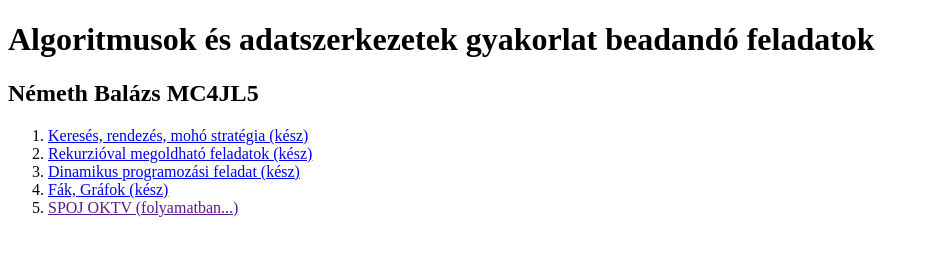
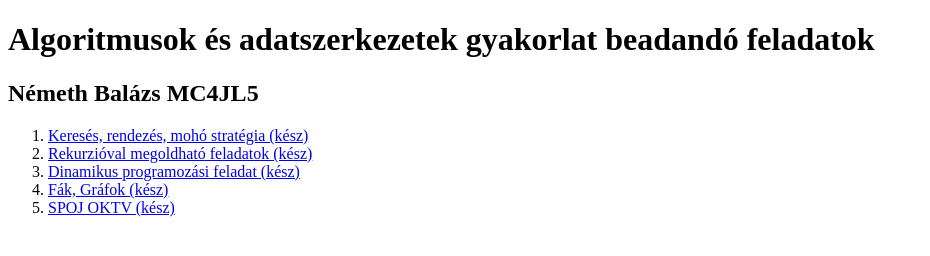
Before and after one commit to nemeth-balazs/Algoritmusok_Adatszerkezetek_Projekt_Webpage, a plain HTML site: page index.html in a window 1280 px wide. Shown: the whole page, without its empty margins (0-930 px from the left). Drawn offline with Linux system fonts and the light colour scheme.

Commit message:
5. feladat SPOJ

```diff
--- a/index.html
+++ b/index.html
@@ -14,7 +14,7 @@
     <li><a href="https://github.com/nemeth-balazs/Algoritmusok_Adatszerkezetek/tree/master/2.%20Rekurzi%C3%B3val%20megoldhat%C3%B3%20feladatok">Rekurzióval megoldható feladatok (kész)</a></li>
     <li><a href="https://github.com/nemeth-balazs/Algoritmusok_Adatszerkezetek/tree/master/3.%20Dinamikus%20programoz%C3%A1si%20feladat">Dinamikus programozási feladat (kész)</a></li>
     <li><a href="https://github.com/nemeth-balazs/Algoritmusok_Adatszerkezetek/tree/master/4.%20F%C3%A1k%2C%20Gr%C3%A1fok">Fák, Gráfok (kész)</a></li>
-    <li><a href="">SPOJ  OKTV (folyamatban...)</a></li>
+    <li><a href="https://github.com/nemeth-balazs/Algoritmusok_Adatszerkezetek/tree/master/5.%20SPOJ%20%20OKTV">SPOJ  OKTV (kész)</a></li>
 </ol>
 
 </body>
```
